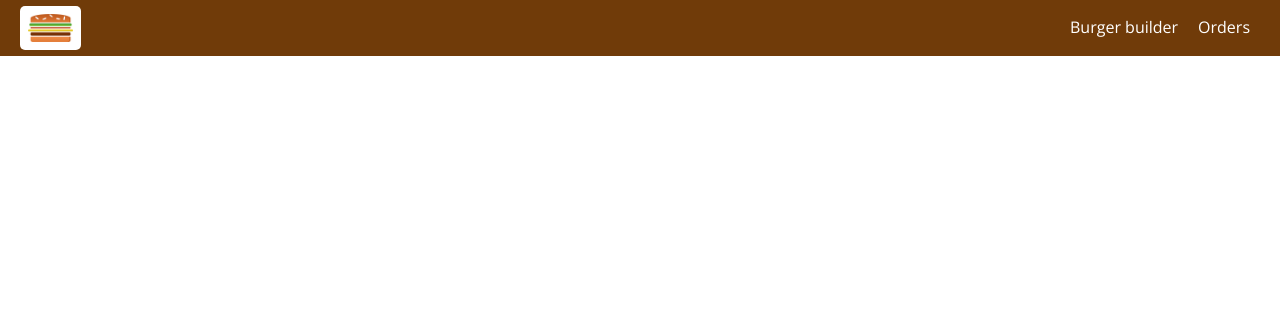
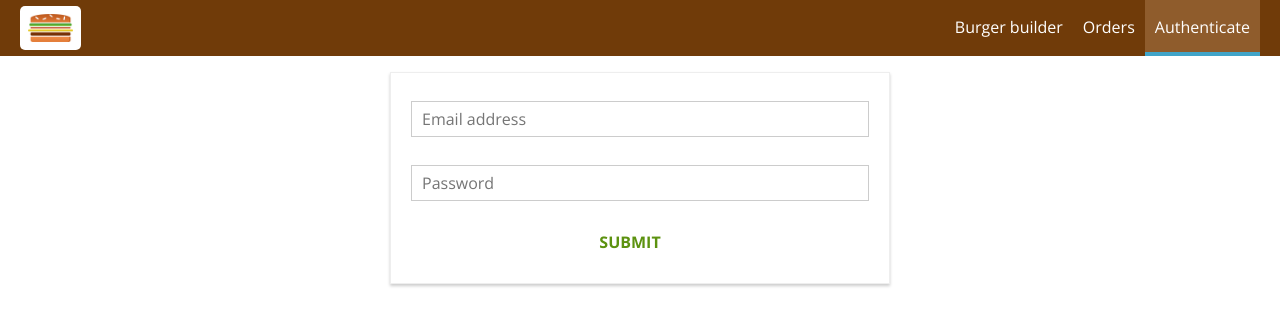
Before and after one commit to edayan/react-burger-builder, a React (Create React App) app: page /auth in a window 1280 px wide. Shown: the top 326 px of the page. Built offline with nearby package versions, Linux system fonts and the light colour scheme.

Commit message:
Adding authentication form

```diff
--- a/src/App.js
+++ b/src/App.js
@@ -4,6 +4,7 @@
 import Checkout from './containers/Checkout/Checkout';
 import { Route, Switch } from 'react-router-dom';
 import Orders from './containers/Orders/Orders';
+import Auth from './containers/Auth/Auth';
 
 class App extends Component {
   render() {
@@ -13,6 +14,7 @@
           <Switch>
             <Route path="/checkout" component={Checkout} />
             <Route path="/orders" exact component={Orders} />
+            <Route path="/auth" exact component={Auth} />
             <Route path="/" exact component={BurgerBuilder} />
           </Switch>
         </Layout>
--- a/src/components/Navigation/NavigationItems/NavigationsItems.js
+++ b/src/components/Navigation/NavigationItems/NavigationsItems.js
@@ -9,6 +9,7 @@
         Burger builder
       </NavigationItem>
       <NavigationItem link="/orders">Orders</NavigationItem>
+      <NavigationItem link="/auth">Authenticate</NavigationItem>
     </ul>
   );
 };
--- /dev/null
+++ b/src/containers/Auth/Auth.js
@@ -0,0 +1,69 @@
+import React, { Component } from 'react';
+import Input from '../../components/UI/Input/Input';
+import Button from '../../components/UI/Button/Button';
+import classes from './Auth.module.css';
+
+class Auth extends Component {
+  state = {
+    controls: {
+      email: {
+        elementType: 'input',
+        elementConfig: {
+          type: 'email',
+          placeholder: 'Email address'
+        },
+        value: '',
+        validation: {
+          required: true,
+          isEmail: true
+        },
+        valid: false,
+        touched: false
+      },
+
+      password: {
+        elementType: 'input',
+        elementConfig: {
+          type: 'password',
+          placeholder: 'Password'
+        },
+        value: '',
+        validation: {
+          required: true,
+          minLength: 6
+        },
+        valid: false,
+        touched: false
+      }
+    }
+  };
+
+  render() {
+    const formElementsArray = [];
+    for (let key in this.state.controls) {
+      formElementsArray.push({ id: key, config: this.state.controls[key] });
+    }
+    const form = formElementsArray.map(formElement => (
+      <Input
+        key={formElement.id}
+        elementType={formElement.config.elementType}
+        elementConfig={formElement.config.elementConfig}
+        value={formElement.config.value}
+        invalid={!formElement.config.valid}
+        shouldValidate={formElement.config.validation}
+        changed={event => this.inputChangedHandler(event, formElement.id)}
+        touched={formElement.config.touched}
+      />
+    ));
+    return (
+      <div className={classes.Auth}>
+        <form>
+          {form}
+          <Button btnType="Success">SUBMIT</Button>
+        </form>
+      </div>
+    );
+  }
+}
+
+export default Auth;
--- /dev/null
+++ b/src/containers/Auth/Auth.module.css
@@ -0,0 +1,15 @@
+.Auth {
+  margin: 20px auto;
+  width: 80%;
+  text-align: center;
+  box-shadow: 0 2px 3px #ccc;
+  border: 1px solid #eee;
+  padding: 10px;
+  box-sizing: border-box;
+}
+
+@media (min-width: 600px) {
+  .Auth {
+    width: 500px;
+  }
+}
```
